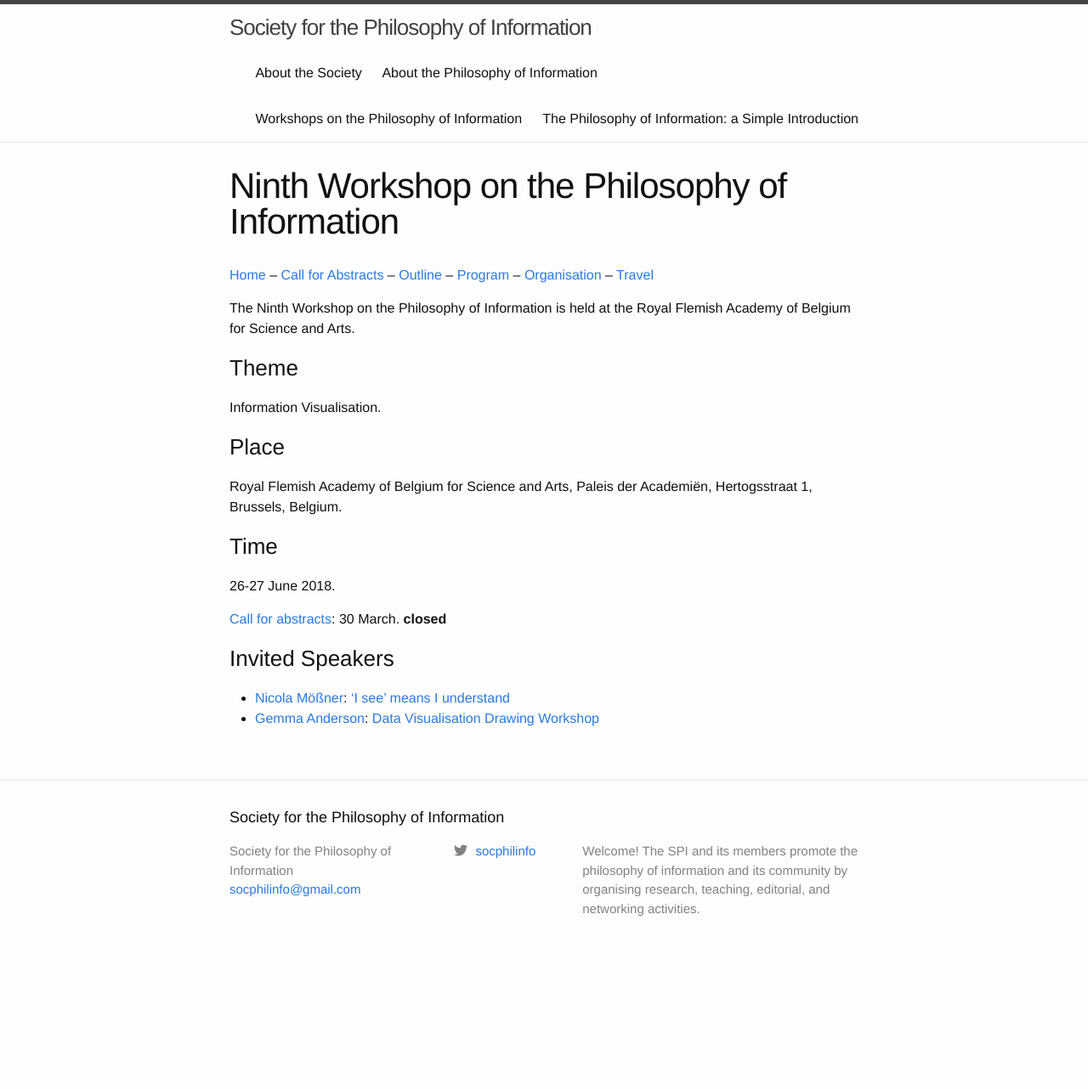
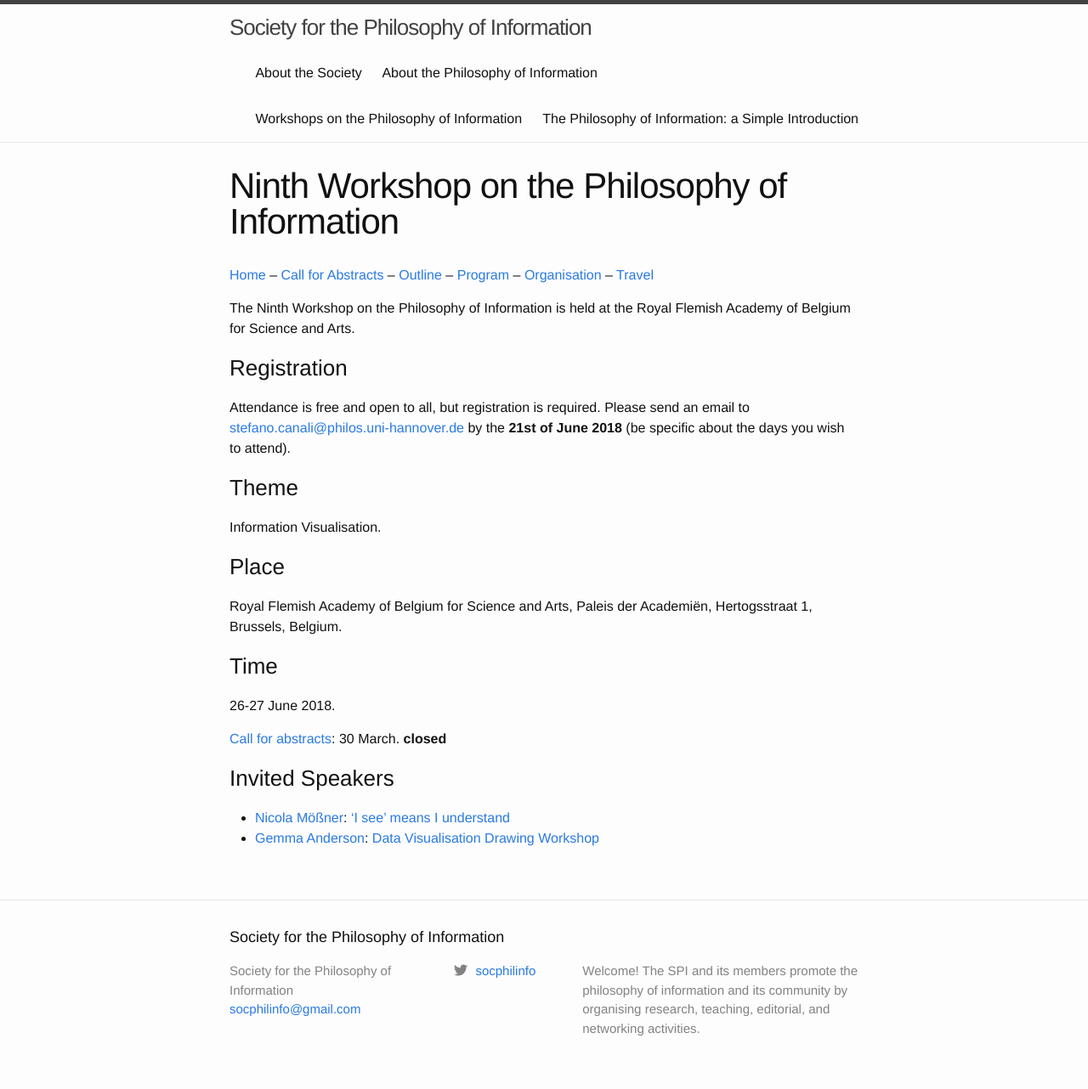
Before and after one commit to socphilinfo/socphilinfo.github.io, a Jekyll site: the page built from workshops/wpi9/home.md, in a window 1280 px wide. Shown: the whole page at 85% size. Built offline with Jekyll 4.4.1, drawn with Linux system fonts in a browser that asks for light colours; before the commit the page ends 1141 px from its top, so only the background shows below that.

Commit message:
added info on registration

```diff
--- a/workshops/wpi9/home.md
+++ b/workshops/wpi9/home.md
@@ -2,6 +2,7 @@
 author: admin
 category: page
 created: '2018-01-18'
+updated: '2018-06-07'
 layout: page
 redirect_from: [/node/540/, /workshops/wpi9/]
 tags: [SPI workshop]
@@ -12,6 +13,11 @@ title: Ninth Workshop on the Philosophy of Information
 
 The Ninth Workshop on the Philosophy of Information is held at the Royal
 Flemish Academy of Belgium for Science and Arts.
+
+### Registration
+
+Attendance is free and open to all, but registration is required.
+Please send an email to <mailto:stefano.canali@philos.uni-hannover.de> by the **21st of June 2018** (be specific about the days you wish to attend).
 
 ### Theme
 
```
